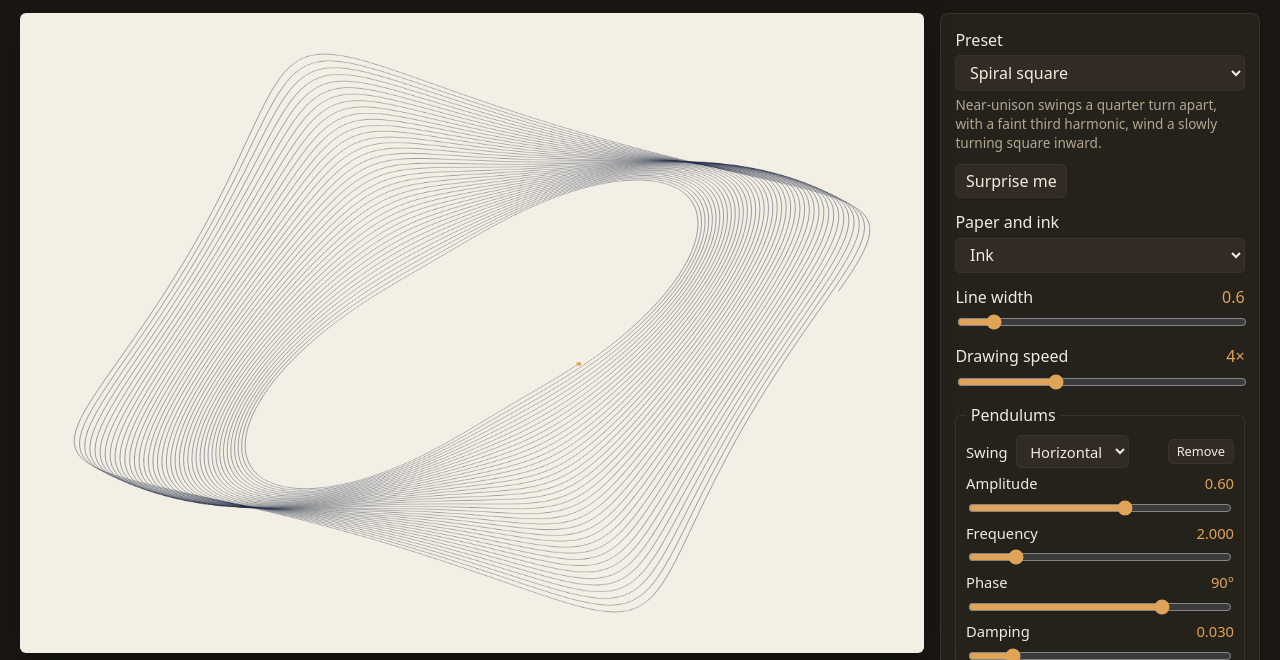
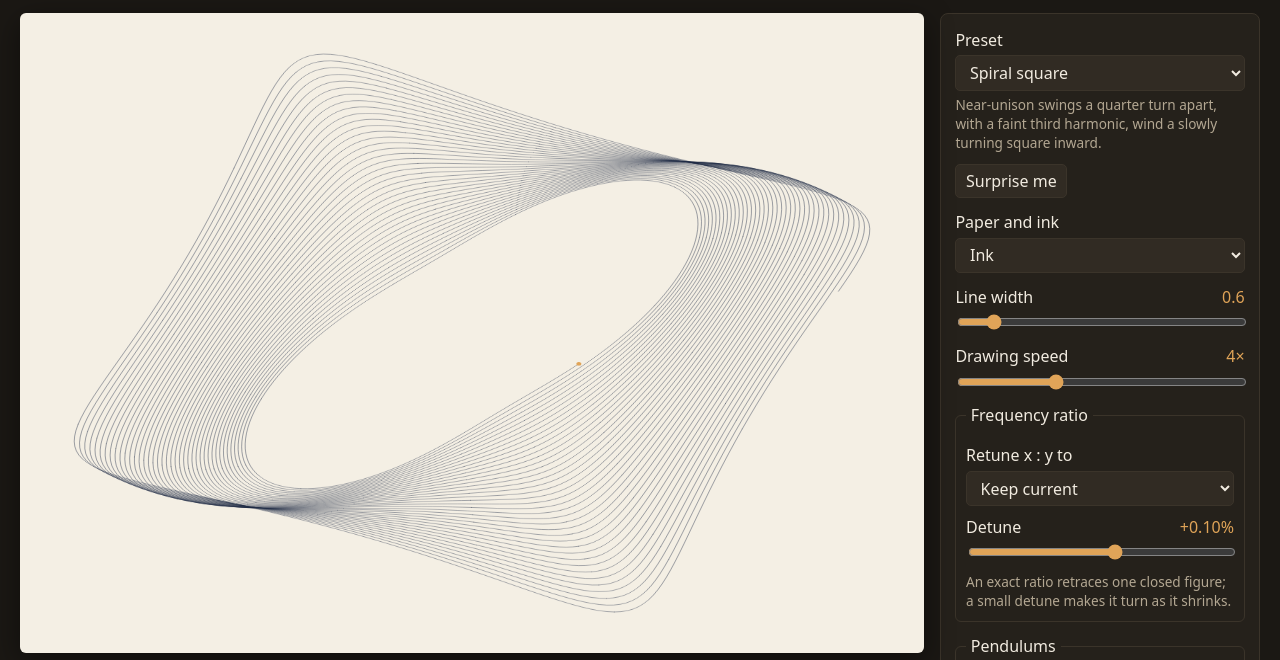
Before and after one commit to fushanbobfan/harmonograph, a website with bundled scripts: page index.html in a window 1280 px wide. Shown: the part 90-750 px from the top of the page. Built offline with nearby package versions, Linux system fonts and the light colour scheme.

Commit message:
Add a frequency-ratio panel with a live x:y readout, a target ratio picker and a detune slider

```diff
--- a/index.html
+++ b/index.html
@@ -56,6 +56,33 @@
         <input id="speed" type="range" min="0" max="6" step="1" value="2" />
       </div>
 
+      <fieldset class="ratio">
+        <legend>Frequency ratio</legend>
+        <p id="ratio-readout" class="readout" aria-live="polite"></p>
+        <div class="control-row">
+          <label for="ratio-target">Retune x : y to</label>
+          <select id="ratio-target">
+            <option value="">Keep current</option>
+            <option value="1:1">1:1</option>
+            <option value="1:2">1:2</option>
+            <option value="2:1">2:1</option>
+            <option value="2:3">2:3</option>
+            <option value="3:2">3:2</option>
+            <option value="3:4">3:4</option>
+            <option value="4:3">4:3</option>
+            <option value="4:5">4:5</option>
+            <option value="5:4">5:4</option>
+            <option value="5:6">5:6</option>
+            <option value="6:5">6:5</option>
+          </select>
+        </div>
+        <div class="control-row">
+          <label for="detune">Detune <output id="detune-value" for="detune">+0.10%</output></label>
+          <input id="detune" type="range" min="-1" max="1" step="0.02" value="0.1" />
+        </div>
+        <p class="hint">An exact ratio retraces one closed figure; a small detune makes it turn as it shrinks.</p>
+      </fieldset>
+
       <fieldset class="pendulums">
         <legend>Pendulums</legend>
         <div id="pendulum-list"></div>
--- a/style.css
+++ b/style.css
@@ -164,7 +164,13 @@ input[type="range"] {
   outline-offset: 2px;
 }
 
-.pendulums {
+.readout {
+  margin: 0;
+  color: var(--accent);
+  font-variant-numeric: tabular-nums;
+}
+
+.ratio, .pendulums {
   border: 1px solid var(--panel-border);
   border-radius: 6px;
   padding: 0.5rem 0.6rem 0.7rem;
@@ -174,7 +180,7 @@ input[type="range"] {
   gap: 0.6rem;
 }
 
-.pendulums legend {
+.ratio legend, .pendulums legend {
   padding: 0 0.3rem;
 }
 
```
